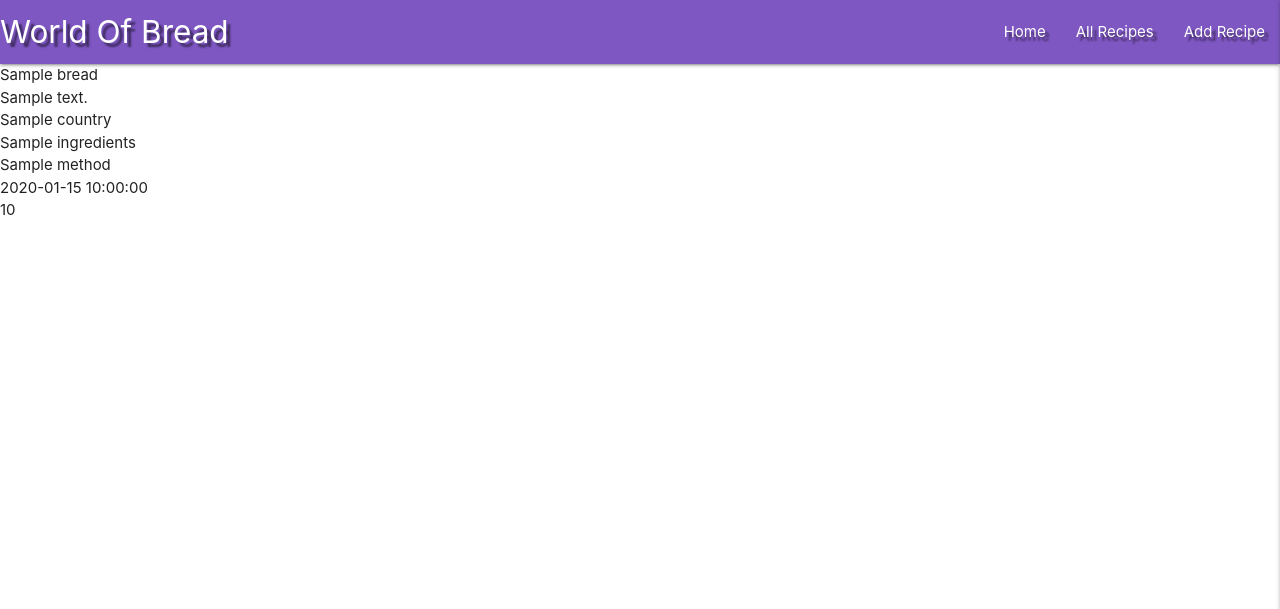
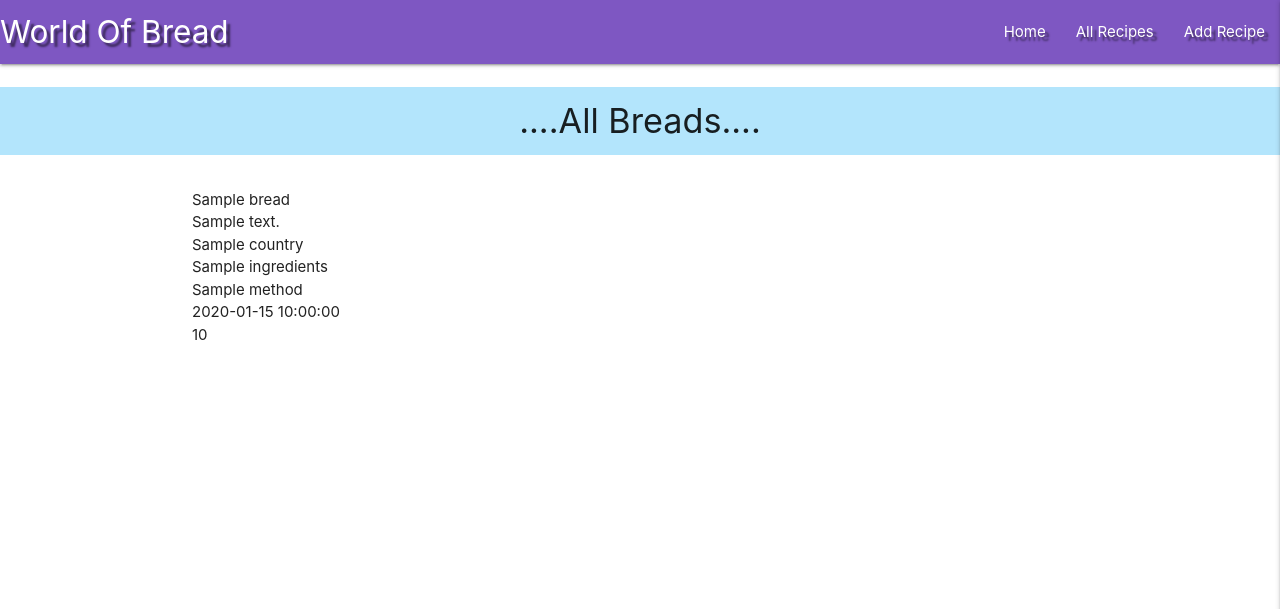
Before and after one commit to GOSUB-C64/CI-Project-MS3, a Flask app: page / in a window 1280 px wide. Shown: the top 609 px of the page. Run offline with Flask 2, Linux system fonts and the light colour scheme; a database or web service that is not in the repository returns one stand-in record (values such as "Sample title"); some libraries are stand-ins or nearby versions.

Commit message:
added section in base.html to process any flash messages

```diff
--- a/app.py
+++ b/app.py
@@ -20,6 +20,7 @@ mongo = PyMongo(app)
 @app.route("/get_breads")
 def get_breads():
     breads = mongo.db.breads.find()
+    flash("....All Breads....")
     return render_template("breads.html", breads=breads)
 
 
--- a/static/css/style.css
+++ b/static/css/style.css
@@ -2,4 +2,6 @@
     text-shadow: 4px 4px 2px rgba(0,0,0,0.5)
 }
 
-/* #7660DF */
+.flashes h4 {
+    line-height: 2;
+}
--- a/templates/base.html
+++ b/templates/base.html
@@ -40,9 +40,23 @@
         </ul>
     </header>
 
+    <section>
+        <!-- flash messages -->
+        {% with messages = get_flashed_messages() %}
+            {% if messages %}
+                {% for message in messages %}
+                    <div class="row flashes">
+                        <h4 class="light-blue lighten-4 center-align">{{ message }}</h4>
+                    </div>
+                {% endfor %}
+            {% endif %}
+        {% endwith %}
+    </section>
 
-    {% block content %}
-    {% endblock %}
+    <main class="container">
+        {% block content %}
+        {% endblock %}
+    </main>
 
     <script src="https://code.jquery.com/jquery-3.5.1.min.js"
         integrity="sha256-9/aliU8dGd2tb6OSsuzixeV4y/faTqgFtohetphbbj0=" crossorigin="anonymous"></script>
```
